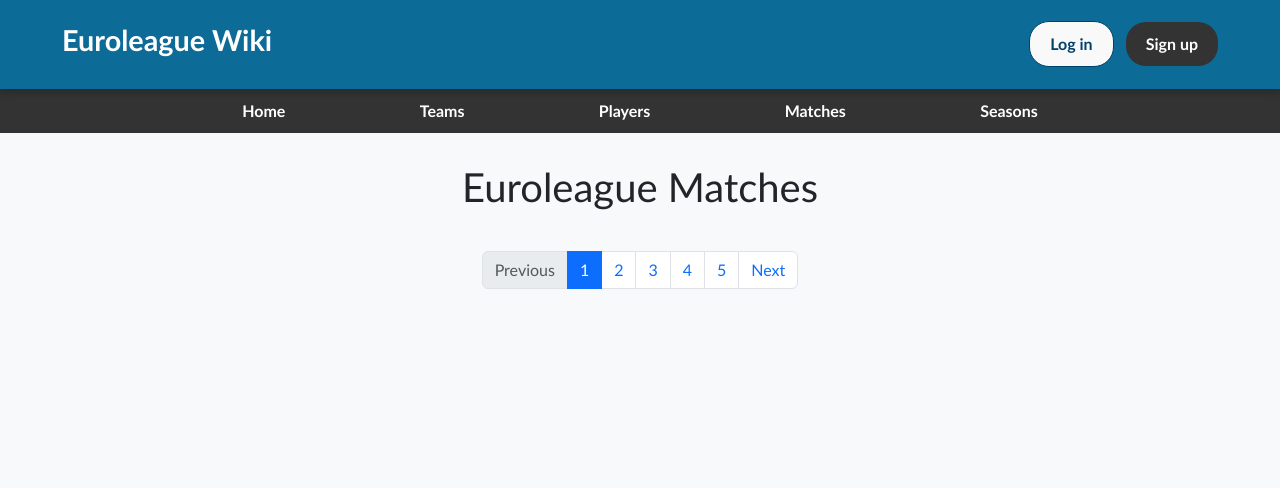
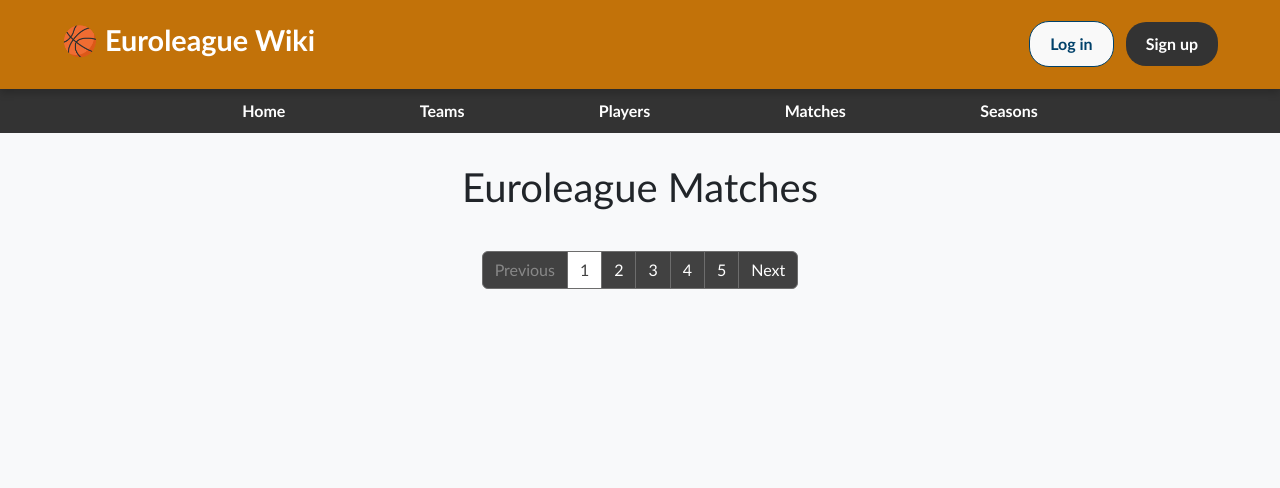
Before and after one commit to g-akca/euroleague-wiki, a Flask app: page /matches in a window 1280 px wide. Shown: the top 488 px of the page. Run offline with Flask 3, Linux system fonts and the light colour scheme; data comes from the database, SQL or seed files in the repository; data that the repository does not hold is empty.

Commit message:
Further styling

```diff
--- a/server.py
+++ b/server.py
@@ -23,6 +23,7 @@ def create_app():
     app.add_url_rule("/players", view_func=views.players_page)
     app.add_url_rule("/matches", view_func=views.matches_page)
     app.add_url_rule("/match/<string:game_id>", view_func=views.match_details_page)
+    app.add_url_rule("/seasons", view_func=views.seasons_page)
 
     # Admin Panel related
     app.add_url_rule("/panel", view_func=panel.panel_users_page)
--- a/static/styles.css
+++ b/static/styles.css
@@ -13,7 +13,7 @@ body {
     padding: 18px;
     padding-left: 50px;
     padding-right: 50px;
-    background: #0d6b97;
+    background: #c27209;
     color: white;
     box-shadow: 0px 4px 8px rgba(0, 0, 0, 0.2);
 }
@@ -174,3 +174,25 @@ footer {
 .list-group-item:hover {
     transform: translateY(-5px);
 }
+
+/* Pagination */
+.pagination .page-item.active .page-link {
+    color: #414141;
+    background-color: #fff;
+}
+
+.pagination .page-item.disabled .page-link {
+    color: #888;
+    background-color: #414141;
+}
+
+.pagination .page-link {
+    color: #fff;
+    background-color: #414141;
+    border: 1px solid #6d6d6d;
+}
+
+.pagination .page-link:hover {
+    color: #fff;
+    background-color: #6d6d6d;
+}
--- a/templates/layout.html
+++ b/templates/layout.html
@@ -14,7 +14,7 @@
       <nav class="navbar navbar-expand-lg">
         <div class="container-fluid">
           <div class="navbar-brand">
-            <a class="nav-link" href="{{ url_for('home_page') }}"><h2>Euroleague Wiki</h2></a>
+            <a class="nav-link" href="{{ url_for('home_page') }}"><h2>🏀 Euroleague Wiki</h2></a>
           </div>
 
           {% if session.get('loggedin') == True %}
@@ -45,7 +45,7 @@
         <a class="nav-link" href="{{ url_for('teams_page') }}">Teams</a>
         <a class="nav-link" href="{{ url_for('players_page') }}">Players</a>
         <a class="nav-link" href="{{ url_for('matches_page') }}">Matches</a>
-        <a class="nav-link" href="">Seasons</a>
+        <a class="nav-link" href="{{ url_for('seasons_page') }}">Seasons</a>
       </div>
     </header>
     {% include '_settingsModal.html' %}
--- a/templates/matches.html
+++ b/templates/matches.html
@@ -21,7 +21,11 @@
           </div>
           <div class="col-md-8 d-flex align-items-center justify-content-between">
             <div class="text-start flex-shrink-0" style="width: 30%;">
+              {% if match['team_id_a'] == session['team_supported'] %}
+              <span class="fw-bold d-block fs-5">⭐ {{ match['team_a'] }}</span>
+              {% else %}
               <span class="fw-bold d-block fs-5">{{ match['team_a'] }}</span>
+              {% endif %}
             </div>
             <div class="text-center flex-grow-1">
               <div class="fs-4 fw-bold">
@@ -40,7 +44,11 @@
               </small>
             </div>
             <div class="text-end flex-shrink-0" style="width: 30%;">
+              {% if match['team_id_b'] == session['team_supported'] %}
+              <span class="fw-bold d-block fs-5">{{ match['team_b'] }} ⭐</span>
+              {% else %}
               <span class="fw-bold d-block fs-5">{{ match['team_b'] }}</span>
+              {% endif %}
             </div>
           </div>
           <div class="col-md-2 text-end">
--- a/templates/panel_box_scores.html
+++ b/templates/panel_box_scores.html
@@ -22,7 +22,7 @@
       <h2>Box Scores</h2>
       <button class="btn btn-success" data-bs-toggle="modal" data-bs-target="#addBoxScoreModal">Add New Box Score</button>
     </div>
-    <table class="table table-secondary table-striped table-hover">
+    <table class="table table-striped table-hover">
       <thead class="table-dark">
         <tr>
           <th>Box Score ID</th>
--- a/templates/panel_team_seasons.html
+++ b/templates/panel_team_seasons.html
@@ -22,7 +22,7 @@
       <h2><a class="text-success" href="/panel/teams">Teams</a> / {{ team_id }} ({{ season_count['season_count'] }})</h2>
       <button class="btn btn-success" data-bs-toggle="modal" data-bs-target="#addTeamSeasonModal">Add New Season</button>
     </div>
-    <table class="table table-secondary table-striped table-hover">
+    <table class="table table-striped table-hover">
       <thead class="table-dark">
         <tr>
           <th>Season Team ID</th>
--- a/templates/panel_teams.html
+++ b/templates/panel_teams.html
@@ -22,7 +22,7 @@
       <h2>Teams</h2>
       <button class="btn btn-success" data-bs-toggle="modal" data-bs-target="#addTeamModal">Add New Team</button>
     </div>
-    <table class="table table-secondary table-striped table-hover">
+    <table class="table table-striped table-hover">
       <thead class="table-dark">
         <tr>
           <th>Team ID</th>
--- a/templates/panel_users.html
+++ b/templates/panel_users.html
@@ -22,7 +22,7 @@
       <h2>Users</h2>
       <button class="btn btn-success" data-bs-toggle="modal" data-bs-target="#addUserModal">Add New User</button>
     </div>
-    <table class="table table-secondary table-striped table-hover">
+    <table class="table table-striped table-hover">
       <thead class="table-dark">
         <tr>
           <th>Username</th>
--- a/views.py
+++ b/views.py
@@ -151,6 +151,9 @@ def match_details_page(game_id):
     connection.close()
     return render_template("match_details.html", match=match)
 
+def seasons_page():
+    return render_template("seasons.html")
+
 def box_scores_page():
     connection = get_db_connection()
     cursor = connection.cursor(dictionary=True)
```
